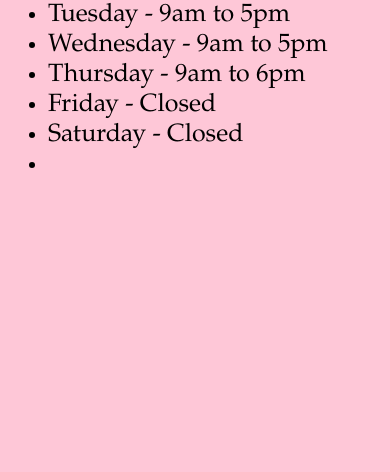
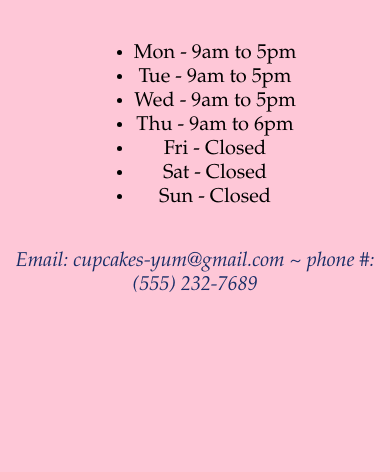
Before and after one commit to jennylynparsons/Cupcake-Shop, a plain HTML site: page contact.html in a window 390 px wide. Shown: the part 372-844 px from the top of the page. Drawn offline with Linux system fonts and the light colour scheme.

Commit message:
add contact info styling, email, and phone.

```diff
--- a/contact.html
+++ b/contact.html
@@ -21,16 +21,20 @@
     <h1 class="headers">Contact Our Cupcake Shop</h1>
     <p id="opener">We partner with DoorDash and Grubhub for delivery Monday-Saturday. Order directly through them to have our products delivered directly to your home!</p>
   </section>
+  <br>
+  <div class="hrs">
   <h2 class="headers">Location and hours</h2>
-  <ul>
-    <li>Monday - 9am to 5pm</li>
-    <li>Tuesday - 9am to 5pm</li>
-    <li>Wednesday - 9am to 5pm</li>
-    <li>Thursday - 9am to 6pm</li>
-    <li>Friday - Closed</li>
-    <li>Saturday - Closed</li>
-    <li></li>
-  </ul>
+    <ul id="hours">
+      <li>Mon - 9am to 5pm</li>
+      <li>Tue - 9am to 5pm</li>
+      <li>Wed - 9am to 5pm</li>
+      <li>Thu - 9am to 6pm</li>
+      <li>Fri - Closed</li>
+      <li>Sat - Closed</li>
+      <li>Sun - Closed</li>
+    </ul>
+  </div>
+  <p id="opener">Email: cupcakes-yum@gmail.com ~ phone #: (555) 232-7689</p>
 </body>
 
 </html>
--- a/styles.css
+++ b/styles.css
@@ -65,3 +65,12 @@ body {
   margin-right: 30%;
   width: 5%;
 }
+
+#hours {
+  display: inline-block;
+  font-size: 20px;
+}
+
+.hrs {
+  text-align: center;
+}
```
